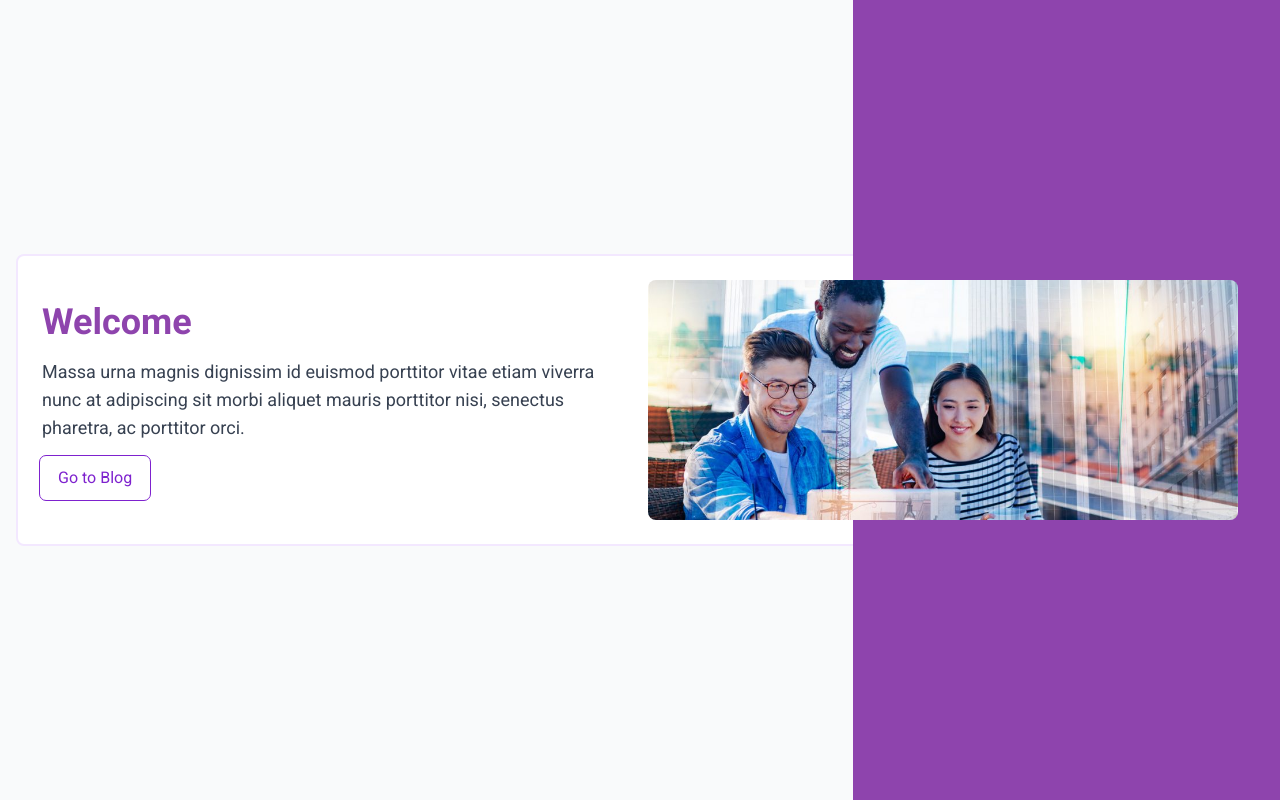
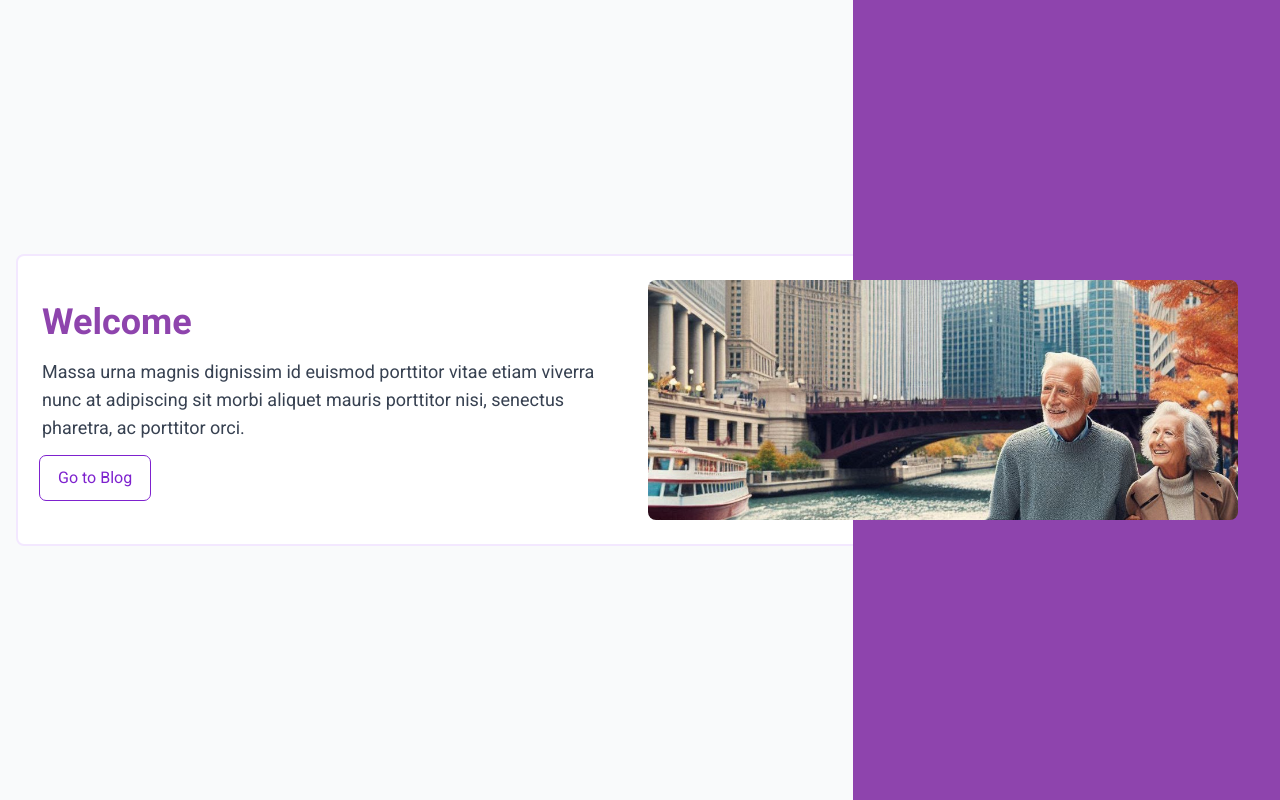
Before and after one commit to Korez73/NextJSLinkedIn, a Next.js app: page / in a window 1280 px wide. Built offline with nearby package versions, Linux system fonts and the light colour scheme.

Commit message:
update homepage image

```diff
--- a/src/app/page.tsx
+++ b/src/app/page.tsx
@@ -17,7 +17,7 @@ export default function Home() {
           </div>
           <div className="relative flex justify-center items-center">
             <Image
-              src="/image-desktop.jpeg"
+              src="/image-desktop2.jpg"
               width={1000}
               height={760}
               className="hidden rounded-lg md:block z-10"
```
Also changed, not shown: public/image-desktop2.jpg (added).
